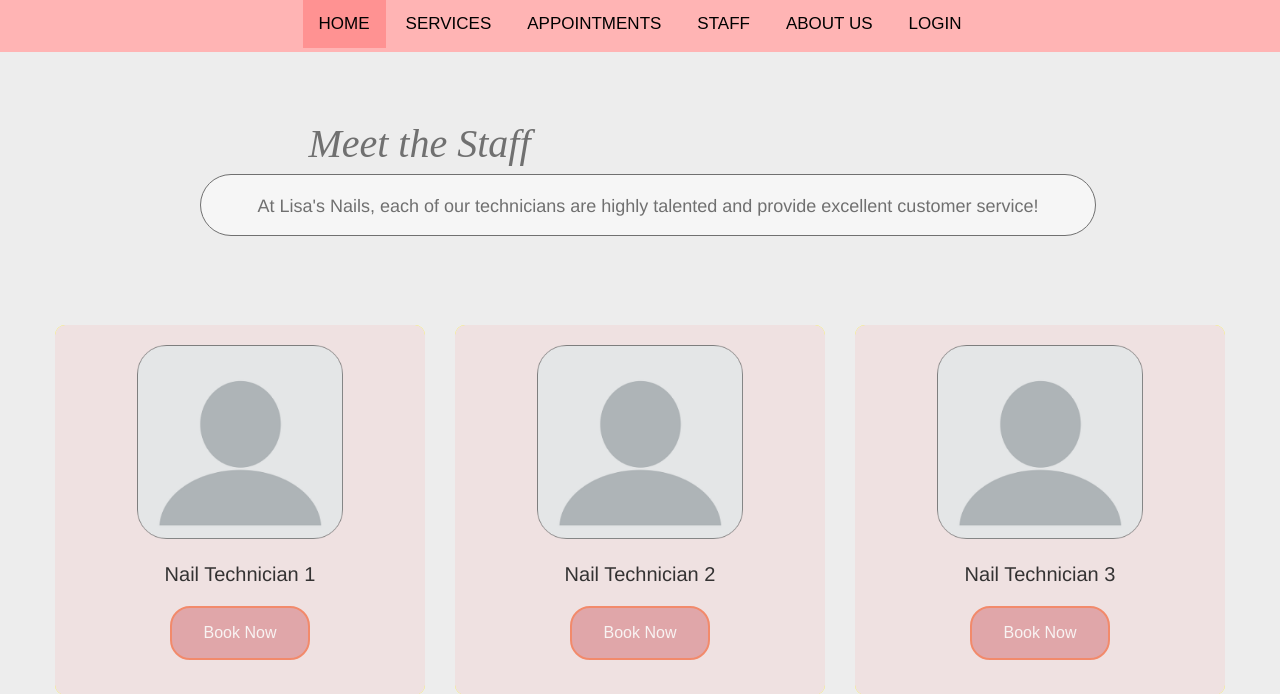
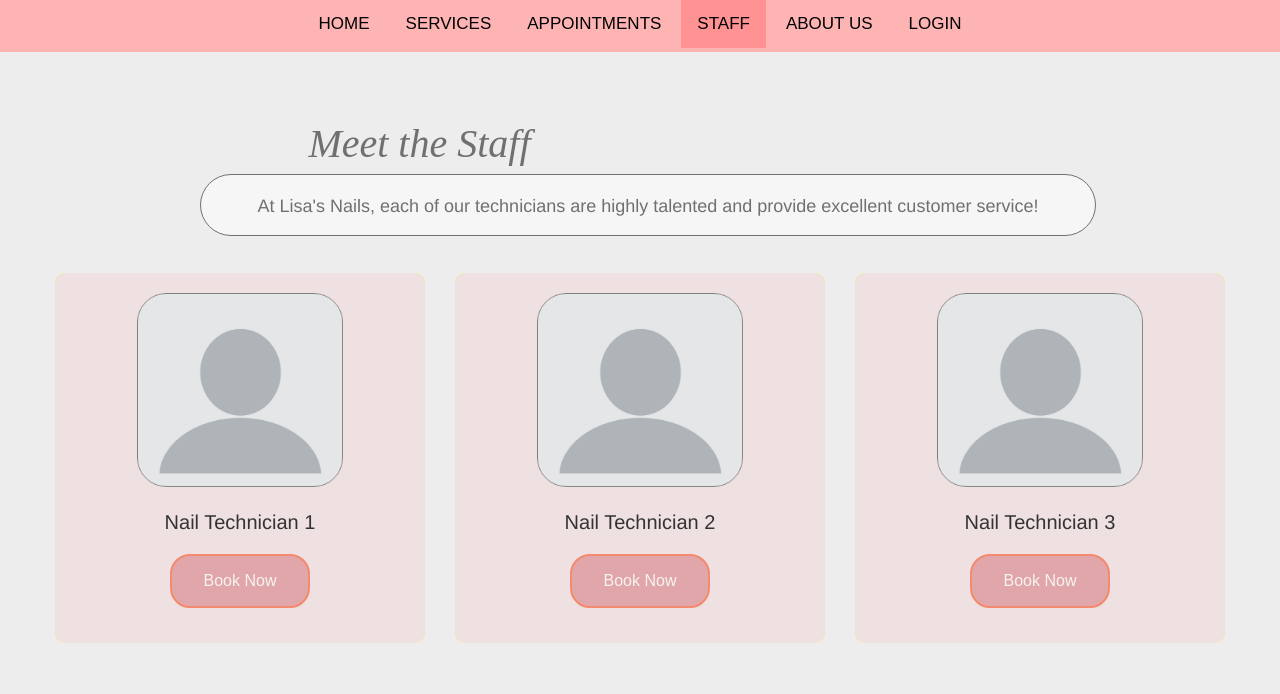
Before and after one commit to AntiCoderx2Club/PrintNPolish-191, a web app: file meet-staff.html in a window 1280 px wide. Shown: the top 694 px of the page. Run offline with its HTML, style and script files only (its server is not run), Linux system fonts and the light colour scheme.

Commit message:
modified staff html + css page nav bar to match home-page.html and home-page.css

```diff
--- a/css/meet-staff.css
+++ b/css/meet-staff.css
@@ -9,6 +9,12 @@
 
     background-color: #333;
     overflow: hidden;
+    position: fixed;
+    /* Set the navbar to fixed position */
+    top: 0;
+    /* Position the navbar at the top of the page */
+    width: 100%;
+    /* Full width */
 }
 
 /* Style the links inside the navigation bar */
--- a/meet-staff.html
+++ b/meet-staff.html
@@ -11,10 +11,10 @@
 <body style="background-color: #ededed;">
     <div class=" navbar">
         <ul>
-            <li><a class="active" href="#home">HOME</a></li>
+            <li><a href="#home">HOME</a></li>
             <li><a href="meet-staff.html">SERVICES</a></li>
             <li><a href="#appointments">APPOINTMENTS</a></li>
-            <li><a href="#meet-the-staff">STAFF</a></li>
+            <li><a class="active" href="#meet-the-staff">STAFF</a></li>
             <li><a href="#about-us">ABOUT US</a></li>
             <li><a href="#login">LOGIN</a></li>
         </ul>
```
